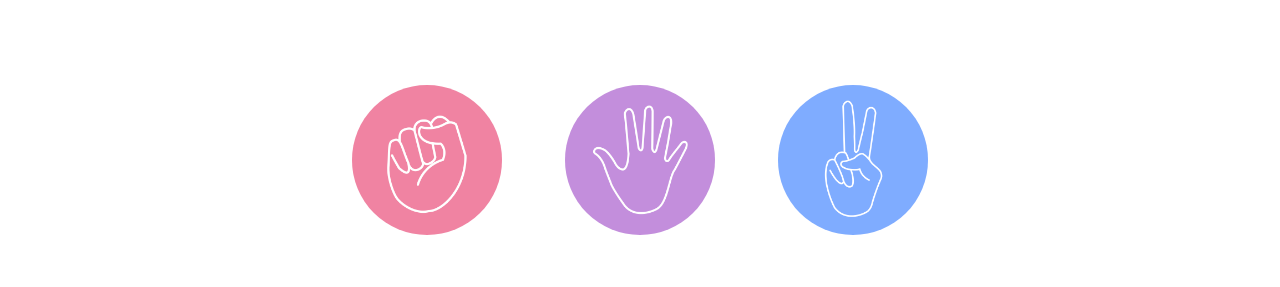
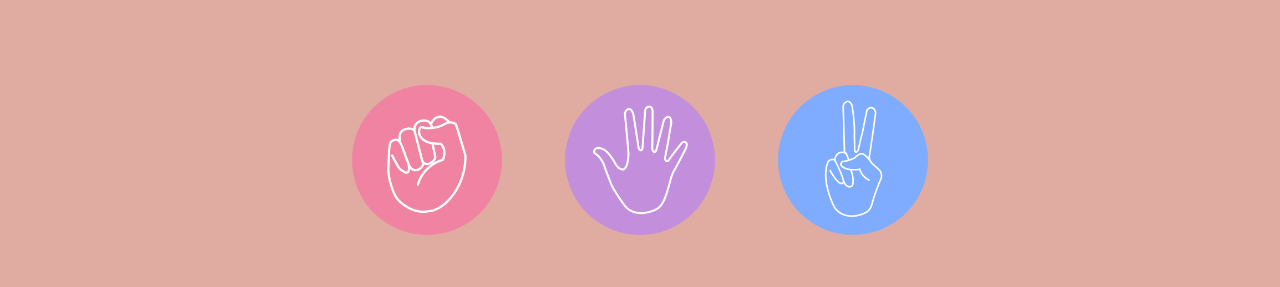
Before and after one commit to Shubham231001/Rock_Paper_Scissors_Game, a plain HTML site: page index.html in a window 1280 px wide. Shown: the part 83-370 px from the top of the page. Drawn offline with Linux system fonts and the light colour scheme; files whose address does not match are found by name.

Commit message:
Update style.css

```diff
--- a/style.css
+++ b/style.css
@@ -2,6 +2,7 @@
     margin: 0;
     padding: 0;
     text-align: center;
+    background-color: rgb(224, 172, 162);
   }
 
   h1 {
```
